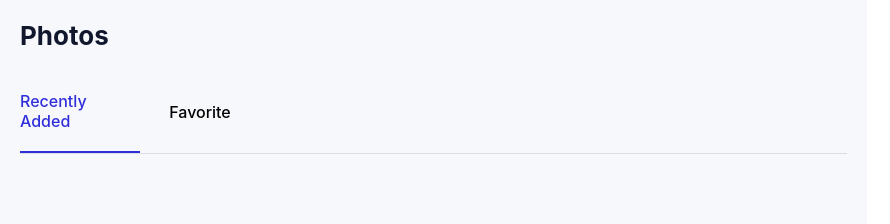
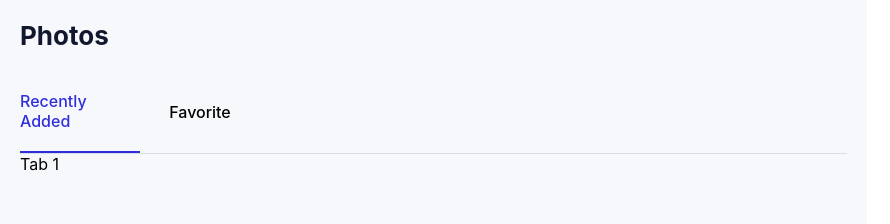
Before and after one commit to Starchak/agency-analytics, a React (Create React App) app: page / in a window 1280 px wide. Shown: the top 224 px of the page, without its empty margins (0-890 px from the left). Built offline with nearby package versions, Linux system fonts and the light colour scheme.

Commit message:
[add] - finished with basic tabs logic

```diff
--- a/src/components/Tabs/index.tsx
+++ b/src/components/Tabs/index.tsx
@@ -12,20 +12,29 @@ type TabsProps = {
 const Tabs: React.FC<TabsProps> = ({ children }) => {
   const [activeTab, setActiveTab] = useState(0);
 
-  console.log('activeTab', activeTab);
-
   return (
     <div className={styles.tabs}>
-      {Children.map(children, (child: React.ReactElement, index) => {
-        if (child.type == TabsHeader) {
+      {Children.map(children, (child: React.ReactElement) => {
+        if (child.type === TabsHeader) {
           return cloneElement(child, {
             activeTab,
             setActiveTab,
           });
-        } else {
+        }
+
+        return null;
+      })}
+
+      {Children.map(
+        children.filter((child) => child.type !== TabsHeader),
+        (content: React.ReactElement, index) => {
+          if (index === activeTab) {
+            return content;
+          }
+
           return null;
         }
-      })}
+      )}
     </div>
   );
 };
--- a/src/components/Tabs/styles.module.css
+++ b/src/components/Tabs/styles.module.css
@@ -1,5 +1,6 @@
 .tabs {
   display: flex;
+  flex-direction: column;
   width: 100%;
   margin-top: 2rem;
 }
```
